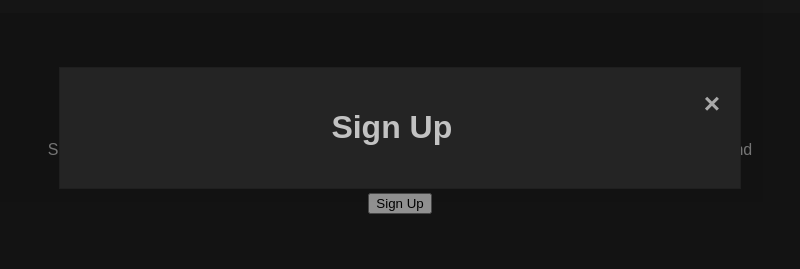
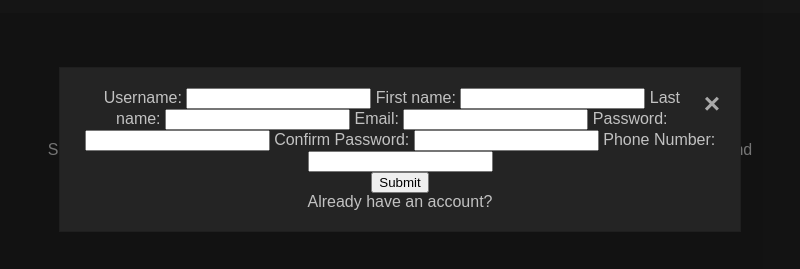
Before and after one commit to rardev/social-app, an Electron app: page index.html in a window 800 px wide. Both pictures are taken after a click on the button "Sign Up". Shown: the part 53-322 px from the top of the page. Drawn offline with Linux system fonts and the light colour scheme.

Commit message:
added the signup form into the call to action modal form

```diff
--- a/index.html
+++ b/index.html
@@ -45,7 +45,28 @@
 
             <div class = "modal-content">
                 <span class = "close">&times;</span>
-                <h1>Sign Up</h1>
+                <form>
+                    <label for="userName">Username:</label>
+                    <input type="text" id="userName" name="userName">
+                    <label for="fname">First name:</label>
+                    <input type="text" id="fname" name="fname">
+                    <label for="lname">Last name:</label>
+                    <input type="text" id="lname" name="lname">
+                    <label for="email">Email:</label>
+                    <input type="email" id="email" name="email">
+                    <label for="password">Password:</label>
+                    <input type="password" id="password" name="password">
+                    <label for="Cpassword">Confirm Password:</label>
+                    <input type="password" id="Cpassword" name="Cpassword">
+                    <label for="phone">Phone Number:</label>
+                    <input type="text" id="phone" name="phone">
+                    <div class = "buttonHolder">
+                        <!--<input onclick="printName()" type="submit" id="submit" name="submit">-->
+                        <button onclick="collectData()" type="button" id="submit" name="submit">Submit</button>
+                    </div>
+                    <div class = "login-link">
+                        <a href="login.html">Already have an account?</a>
+                </form>
             </div>
         </div>
 
```
